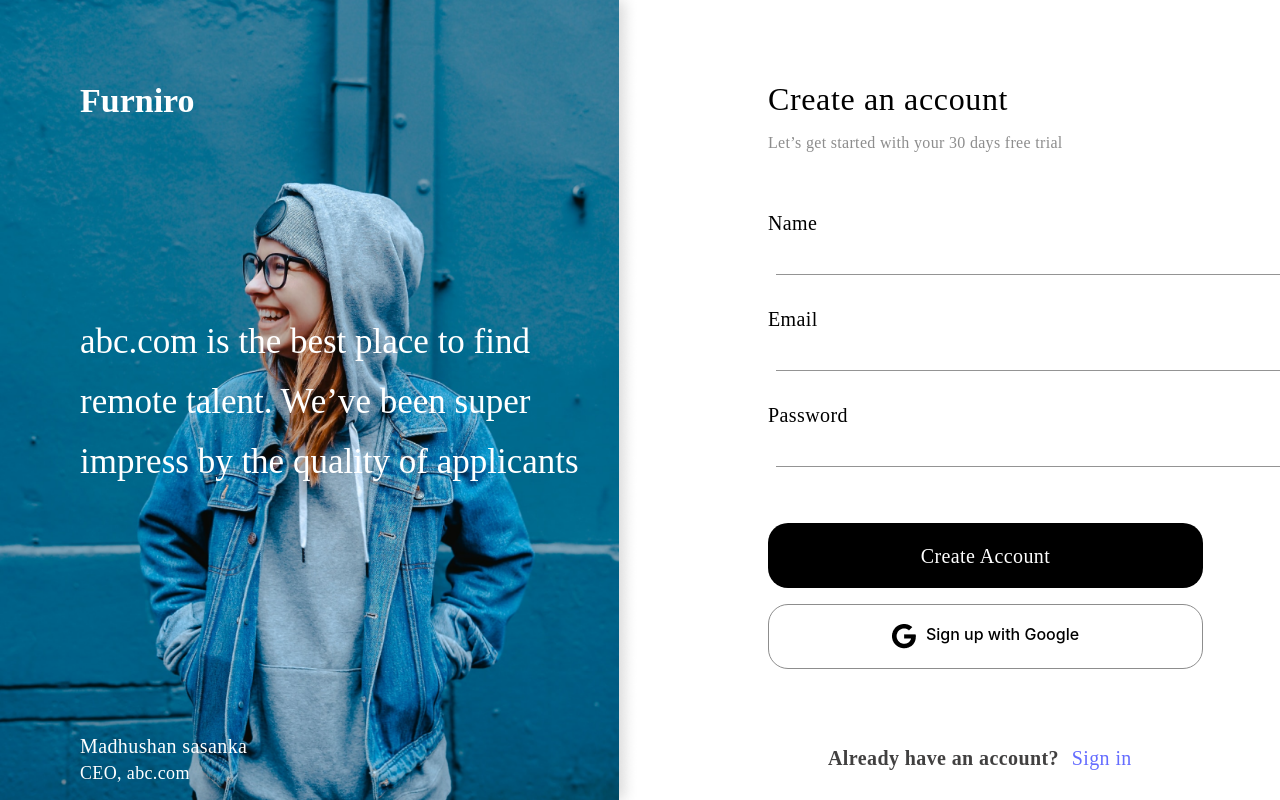
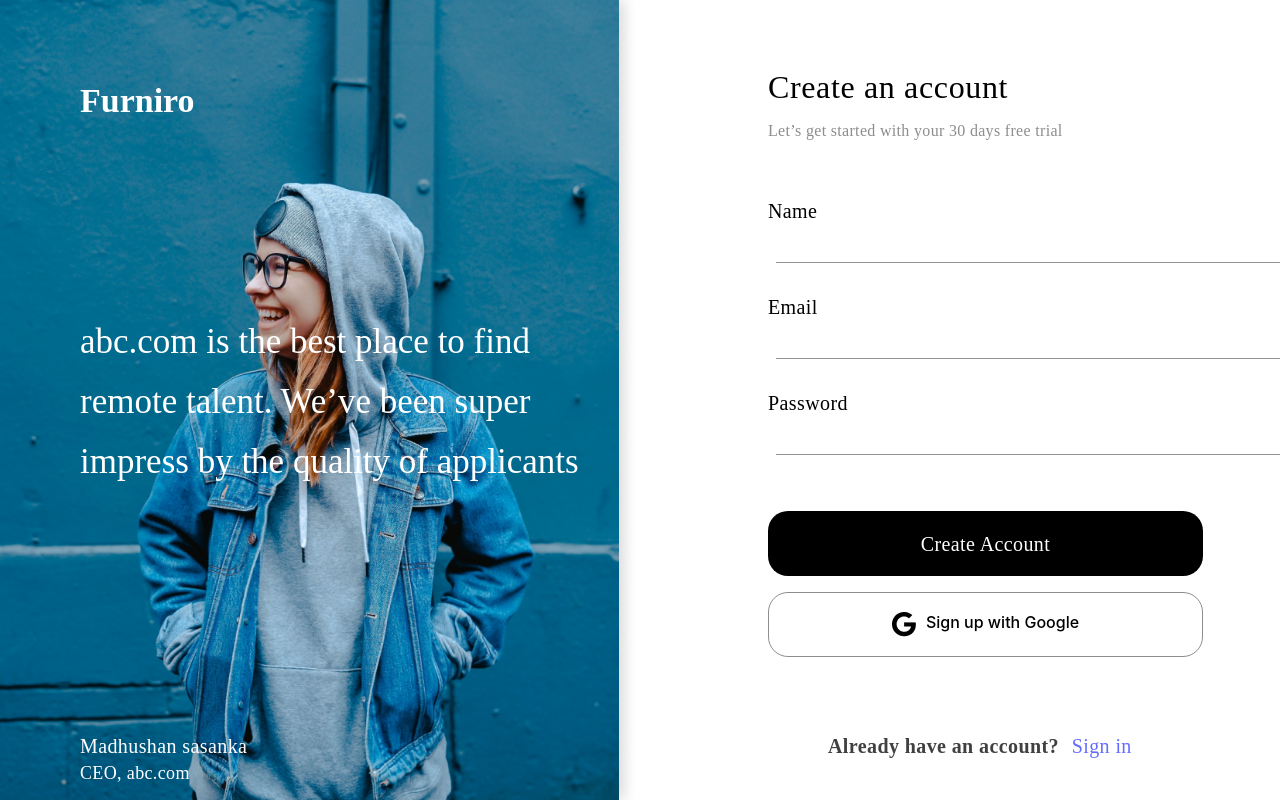
Before and after one commit to moussasg/furnio, a React (Vite) app: page / in a window 1280 px wide. Shown: the top 800 px of the page. Built offline with nearby package versions, Linux system fonts and the light colour scheme.

Commit message:
reposnivesolved

```diff
--- a/src/components/componenetLogin/rightcomponent/index.module.css
+++ b/src/components/componenetLogin/rightcomponent/index.module.css
@@ -1,5 +1,5 @@
 .right {
-    height: 85vh;
+    height: 82vh;
     width: 50%;
     gap: 4vh;
     position: absolute;
```
